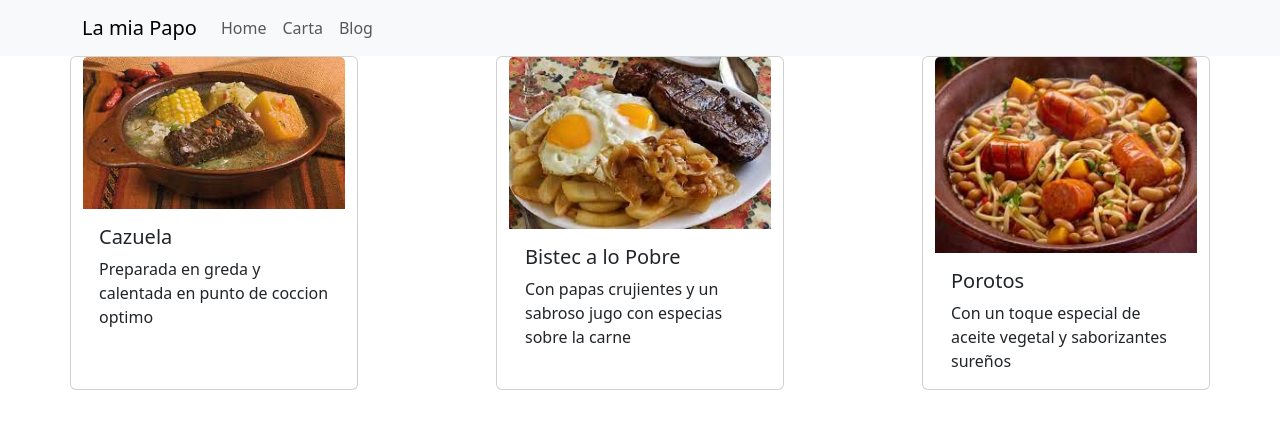
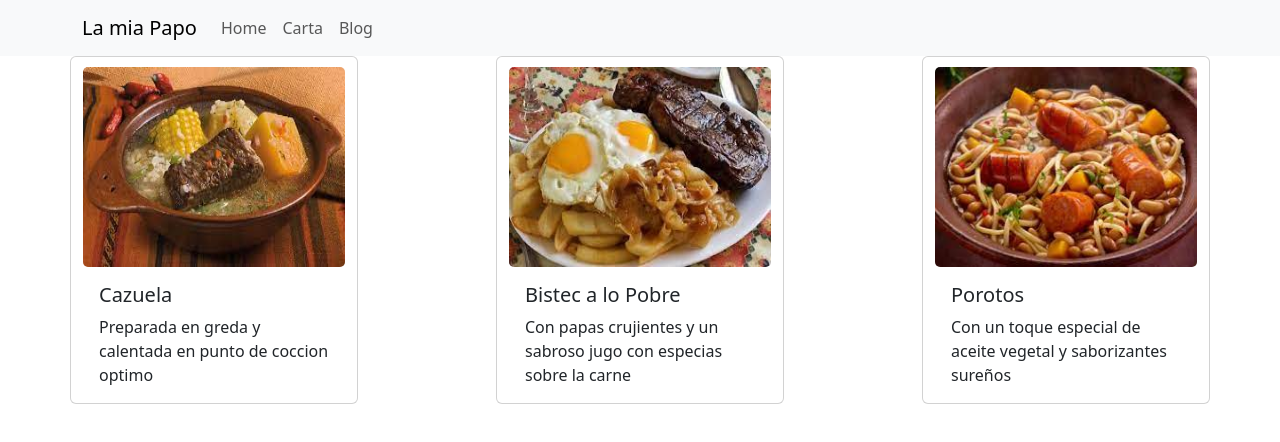
Before and after one commit to Cristianibanezvillarroel/ProyectoRestauranteCristianIbanez, a React (Vite) app: page /ProyectoRestauranteCristianIbanez/carta/Almuerzos in a window 1280 px wide. Shown: the top 442 px of the page. Built offline with nearby package versions, Linux system fonts and the light colour scheme.

Commit message:
reubicacion de archivo estilos y creacion de una clase de estilo para imagenes en carta

```diff
--- a/src/components/Estilos.css
+++ b/src/Estilos.css
@@ -23,3 +23,8 @@
 .div-contactanos div {
     font-family: 'Playfair Display', serif;
 }
+
+.card-img {
+    height: 200px;
+    margin-top: 10px;
+}
--- a/src/main.jsx
+++ b/src/main.jsx
@@ -3,7 +3,7 @@ import ReactDOM from 'react-dom/client'
 import App from './App.jsx'
 import 'bootstrap/dist/css/bootstrap.min.css'
 import { BrowserRouter } from 'react-router-dom'
-import '/src/components/Estilos.css'
+import '/src/Estilos.css'
 
 ReactDOM.createRoot(document.getElementById('root')).render(
   <BrowserRouter basename='/ProyectoRestauranteCristianIbanez/'>
--- a/src/routes/CartaDetail.jsx
+++ b/src/routes/CartaDetail.jsx
@@ -19,7 +19,7 @@ export const CartaDetail = () => {
           {categoriaFiltrada.map(content =>
             content.items.map(item =>
               <Card style={{ width: '18rem' }}>
-                <Card.Img variant="top" src={item.imagen} />
+                <Card.Img variant="top" src={item.imagen} className="card-img"/>
                 <Card.Body>
                   <Card.Title>{item.nombre}</Card.Title>
                   <Card.Text>
```
